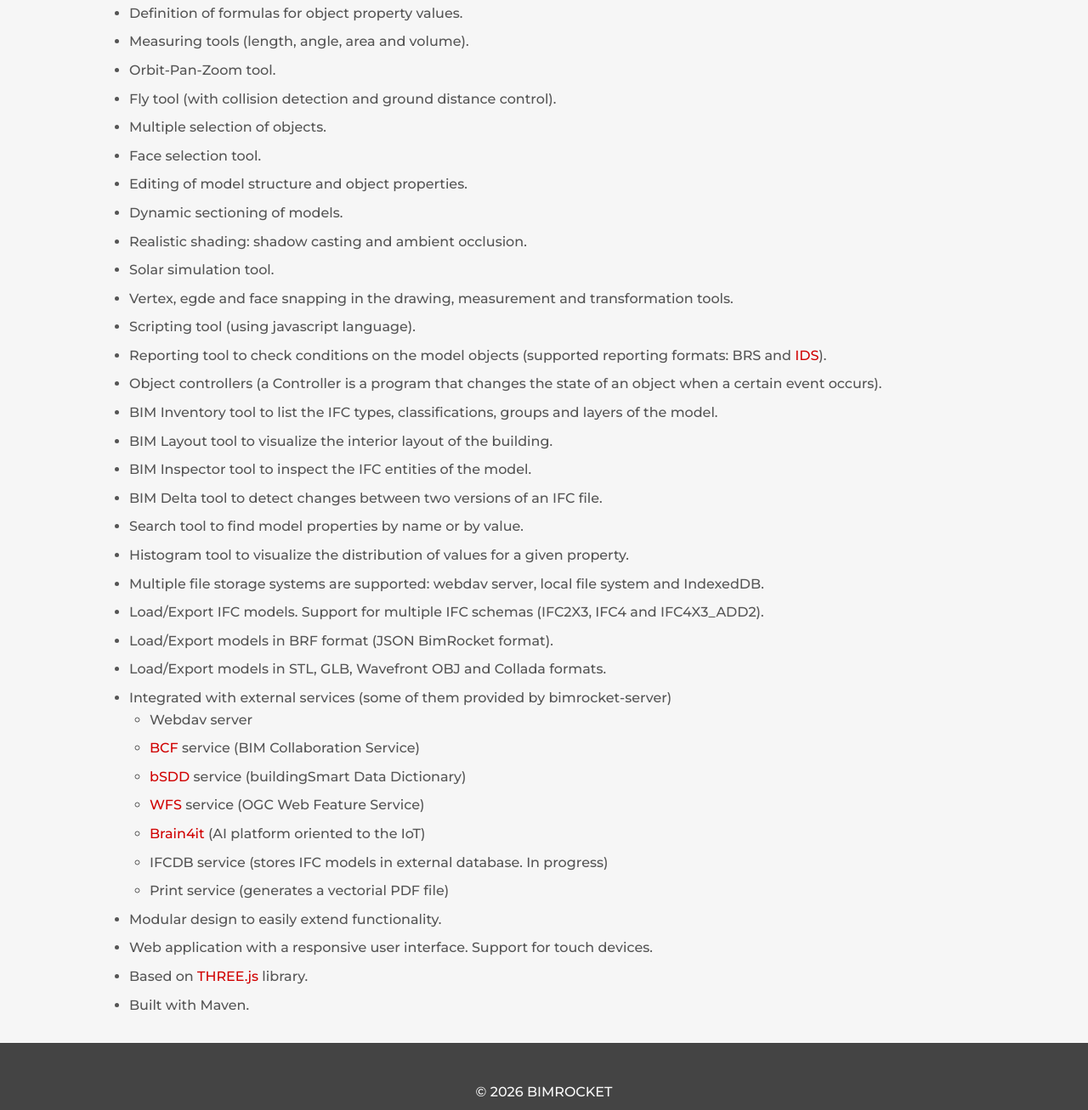
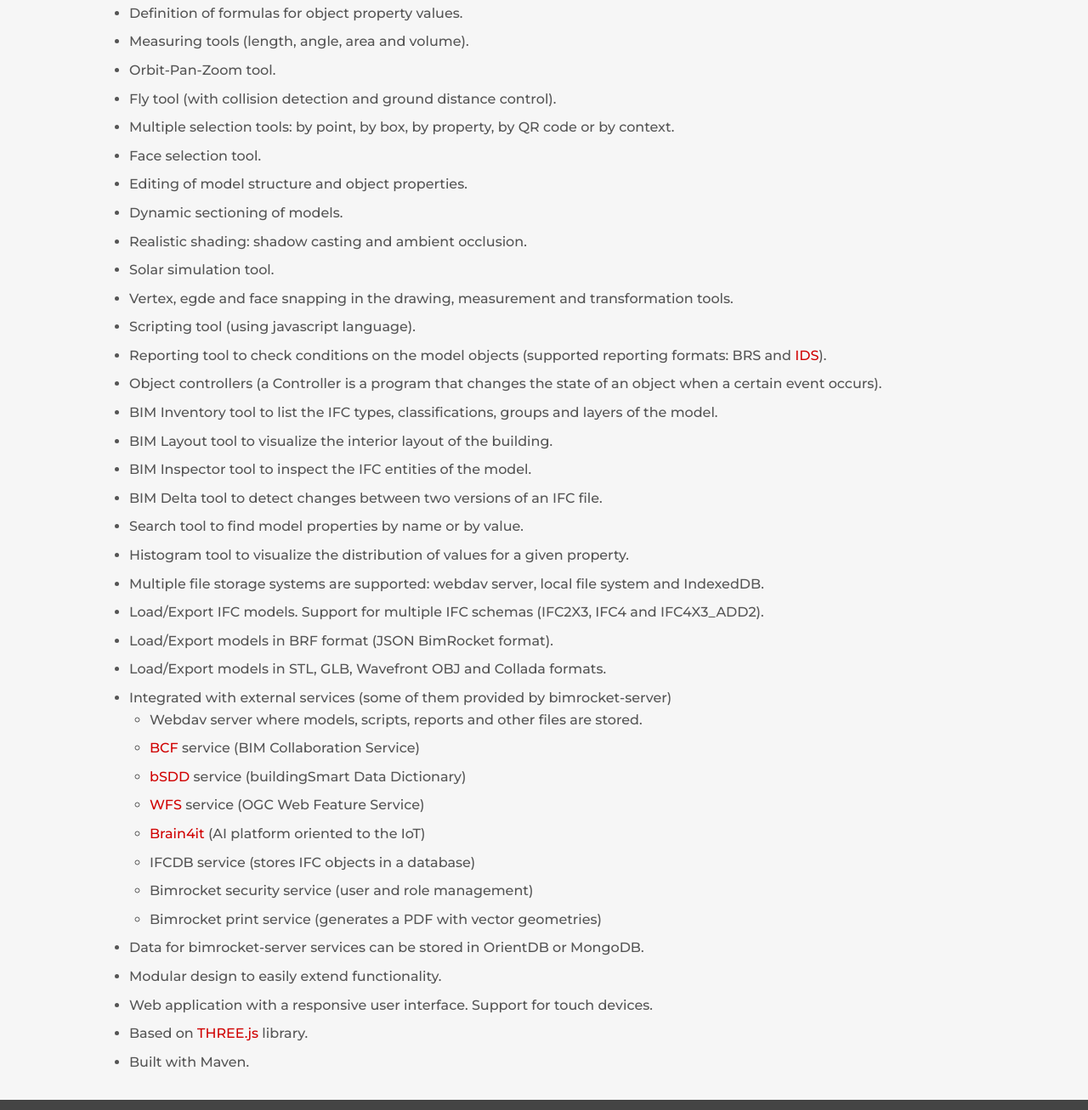
Before and after one commit to bimrocket/bimrocket.github.io, an Eleventy site: page src/features.md in a window 1280 px wide. Shown: the part 373-1680 px from the top of the page at 85% size. Built offline with nearby package versions, Linux system fonts and the light colour scheme; Eleventy itself is replaced by a stand-in of ours; files that its build step writes are made by us from their sources.

Commit message:
Update the features page.

```diff
--- a/src/features.md
+++ b/src/features.md
@@ -14,7 +14,7 @@
 - Measuring tools (length, angle, area and volume).
 - Orbit-Pan-Zoom tool.
 - Fly tool (with collision detection and ground distance control).
-- Multiple selection of objects.
+- Multiple selection tools: by point, by box, by property, by QR code or by context.
 - Face selection tool.
 - Editing of model structure and object properties.
 - Dynamic sectioning of models.
@@ -35,13 +35,15 @@
 - Load/Export models in BRF format (JSON BimRocket format).
 - Load/Export models in STL, GLB, Wavefront OBJ and Collada formats.
 - Integrated with external services (some of them provided by bimrocket-server)
-  - Webdav server
+  - Webdav server where models, scripts, reports and other files are stored.
   - [BCF](https://en.wikipedia.org/wiki/BIM_Collaboration_Format) service (BIM Collaboration Service)
   - [bSDD](https://www.buildingsmart.org/users/services/buildingsmart-data-dictionary/) service (buildingSmart Data Dictionary)
   - [WFS](https://www.ogc.org/es/publications/standard/wfs/) service (OGC Web Feature Service)
   - [Brain4it](http://brain4it.org) (AI platform oriented to the IoT)
-  - IFCDB service (stores IFC models in external database. In progress)
-  - Print service (generates a vectorial PDF file)
+  - IFCDB service (stores IFC objects in a database)
+  - Bimrocket security service (user and role management)
+  - Bimrocket print service (generates a PDF with vector geometries)
+- Data for bimrocket-server services can be stored in OrientDB or MongoDB.
 - Modular design to easily extend functionality.
 - Web application with a responsive user interface. Support for touch devices.
 - Based on [THREE.js](https://threejs.org) library.
```
